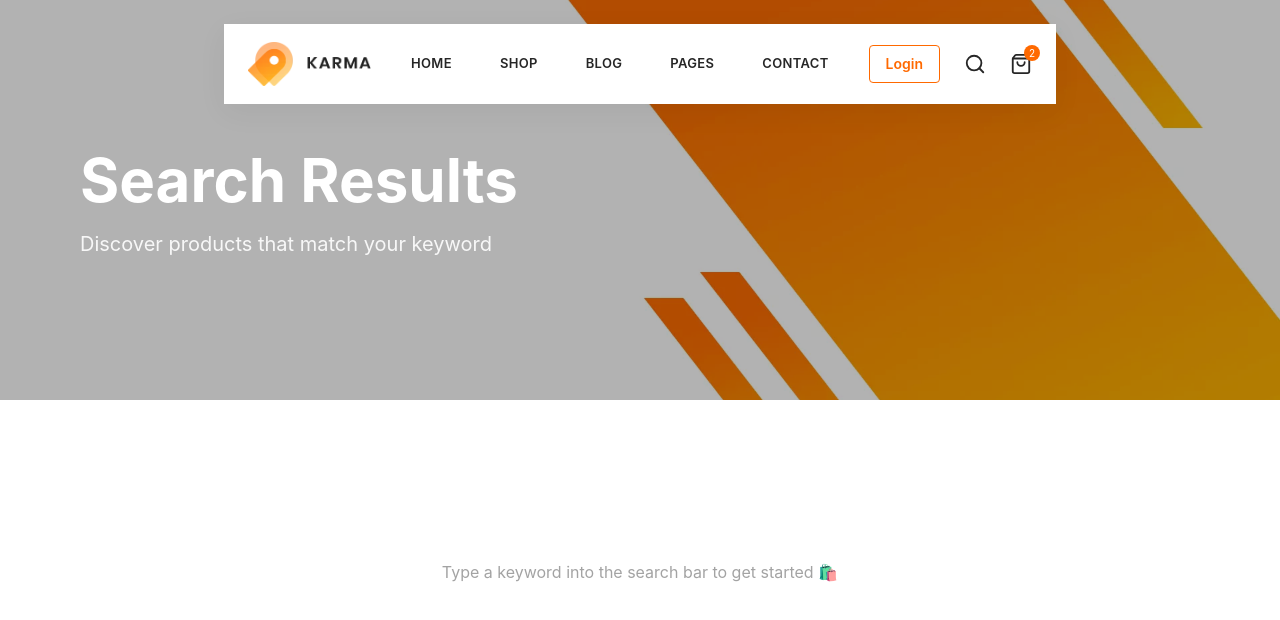
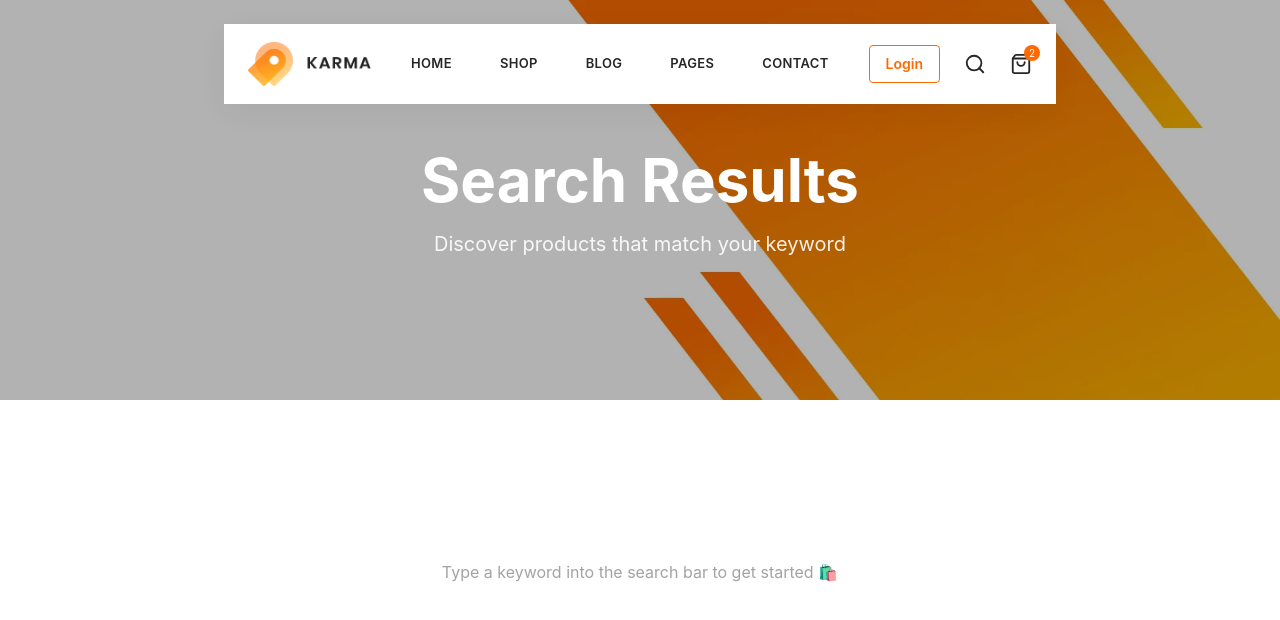
Before and after one commit to DuyPhatpeo/ecommerce, a React (Vite) app: page /search in a window 1280 px wide. Shown: the top 620 px of the page. Built offline with nearby package versions, Linux system fonts and the light colour scheme; data requests are answered from the project's data file.

Commit message:
update ui

```diff
--- a/src/components/section/SectionBanner.tsx
+++ b/src/components/section/SectionBanner.tsx
@@ -17,7 +17,7 @@ const SectionBanner: React.FC<SectionBannerProps> = ({
 }) => {
   return (
     <div
-      className={`relative w-full flex items-center justify-start overflow-hidden
+      className={`relative w-full flex items-center justify-center overflow-hidden
       ${height} sm:h-[300px] md:h-[380px] lg:h-[450px] xl:h-[400px]`}
       style={{
         backgroundImage: bgImage ? `url(${bgImage})` : undefined,
@@ -32,17 +32,11 @@ const SectionBanner: React.FC<SectionBannerProps> = ({
       ></div>
 
       {/* Content */}
-      <div
-        className="relative z-10 text-white
-        px-4 sm:px-6 md:px-10 lg:px-20
-        pt-[4rem] sm:pt-[5rem] md:pt-[6rem] lg:pt-[7rem]
-        pb-12 sm:pb-14 md:pb-20 lg:pb-28"
-      >
+      <div className="relative z-10 text-white text-center max-w-7xl mx-auto px-2 sm:px-6 md:px-16">
         <h1
           className="font-bold mb-3
           text-2xl sm:text-3xl md:text-5xl lg:text-6xl
-          leading-tight
-          overflow-hidden text-ellipsis line-clamp-2"
+          leading-tight overflow-hidden text-ellipsis line-clamp-2"
         >
           {title}
         </h1>
@@ -50,8 +44,7 @@ const SectionBanner: React.FC<SectionBannerProps> = ({
         {subtitle && (
           <p
             className="text-sm sm:text-base md:text-lg lg:text-xl
-            opacity-90 max-w-xl sm:max-w-2xl
-            overflow-hidden text-ellipsis line-clamp-3"
+            opacity-90 max-w-2xl mx-auto overflow-hidden text-ellipsis line-clamp-3"
           >
             {subtitle}
           </p>
```
